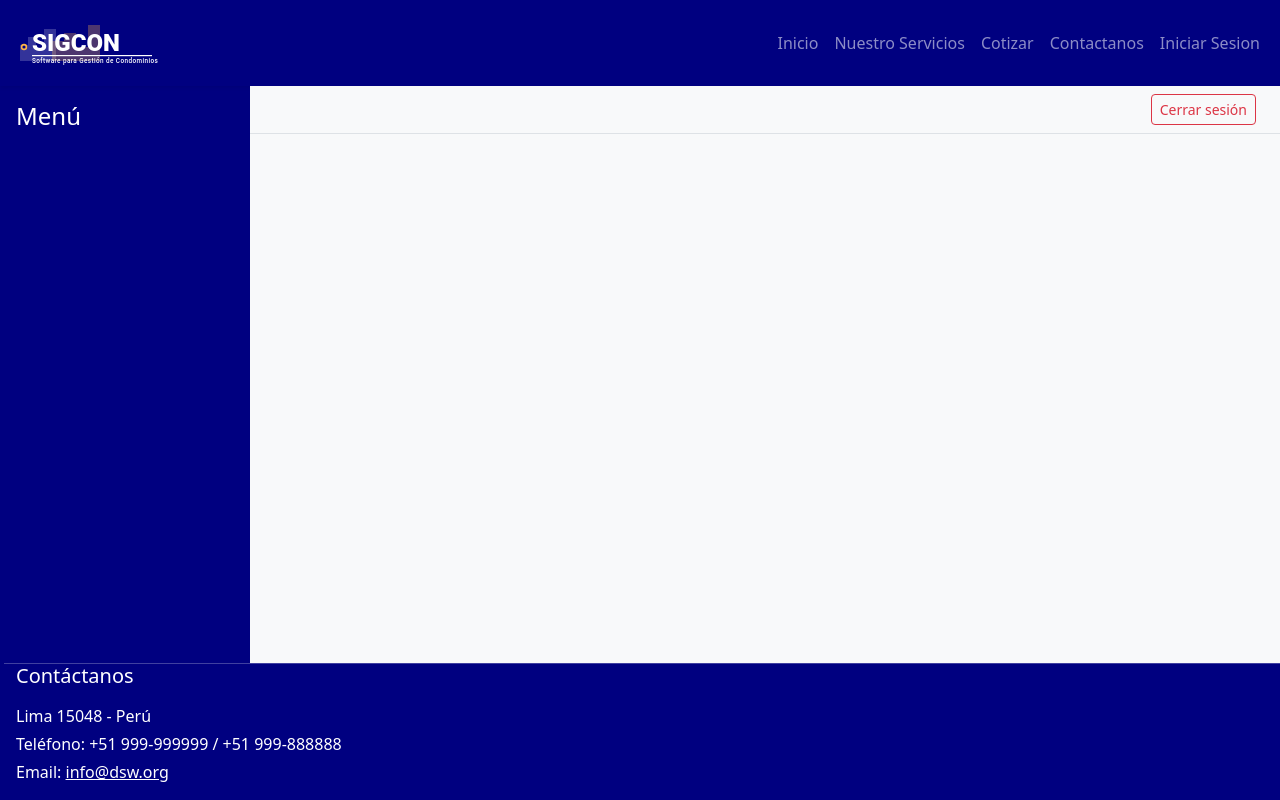
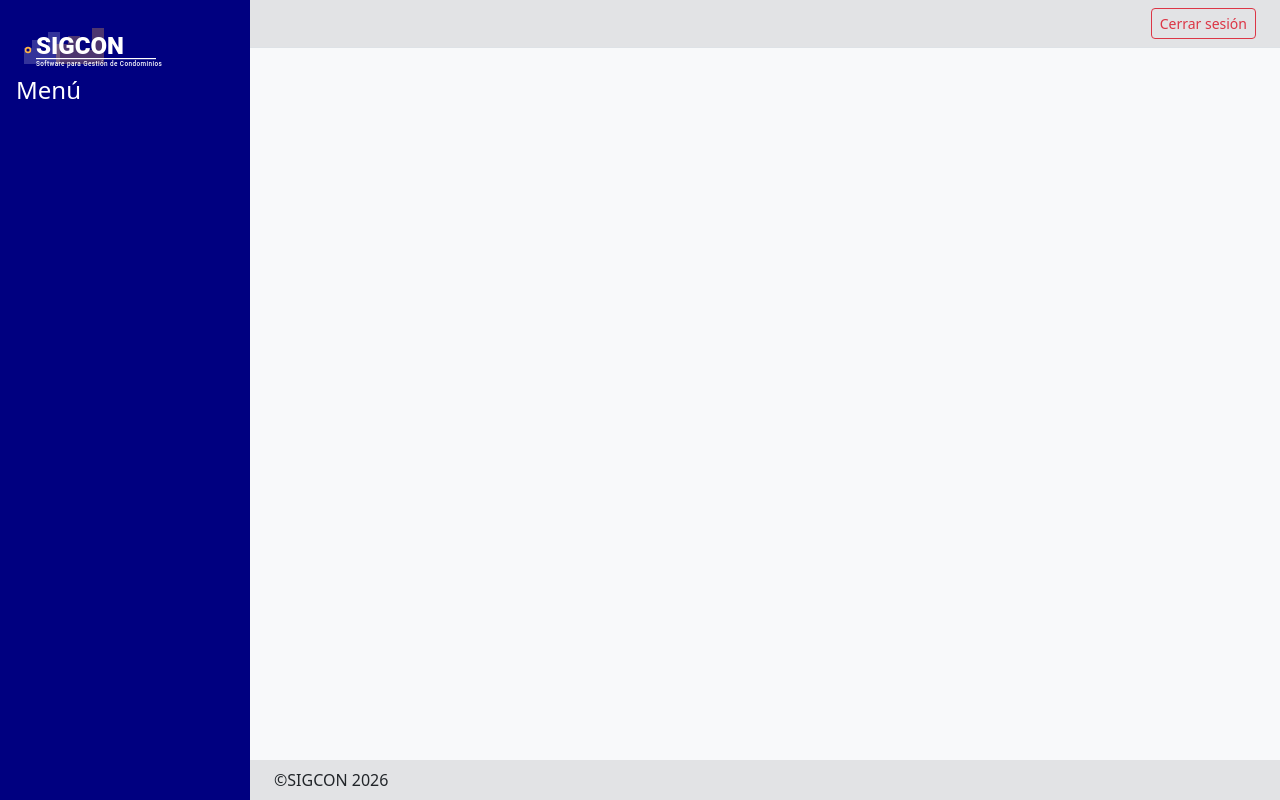
Before and after one commit to zcodlab/261CC3S2BAngularSigconFrontend, an Angular app: page /dashboard in a window 1280 px wide. Built offline with nearby package versions, Linux system fonts and the light colour scheme.

Commit message:
registrar-persona con detalle dinamico

```diff
--- a/src/app/app.html
+++ b/src/app/app.html
@@ -1,8 +1 @@
-<div class="app-container">
-  <app-header />
-  <app-toast-container />
-  <main class="flex-grow-1 d-flex flex-column">
-    <router-outlet />
-  </main>
-  <app-footer />
-</div>
+<router-outlet />
--- a/src/app/app.ts
+++ b/src/app/app.ts
@@ -1,13 +1,10 @@
 import { Component, signal } from '@angular/core';
 import {CommonModule} from '@angular/common';
 import { RouterOutlet} from '@angular/router';
-import { Footer } from "./components/footer/footer";
-import { Header } from "./components/header/header";
-import { ToastContainer } from './components/toast-container/toast-container';
 
 @Component({
   selector: 'app-root',
-  imports: [RouterOutlet, CommonModule, Footer, Header, ToastContainer],
+  imports: [RouterOutlet, CommonModule],
   templateUrl: './app.html',
   styleUrl: './app.scss'
 })
--- a/src/app/components/dashboard/dashboard.html
+++ b/src/app/components/dashboard/dashboard.html
@@ -1,6 +1,9 @@
 <div class="dashboard-container d-flex flex-grow-1">
   <!-- Sidebar -->
   <div class="sidebar bg-primary text-white p-3">
+    <a class="navbar-brand" routerLink="/">
+          <img src="assets/imagenes/operaciones/sigcon-brand-logo.svg" alt="SIGCON Logo" class="brand-logo" height="60">
+        </a>
     <h4 class="mb-4">Menú</h4>
     <ul class="nav flex-column">
       @for (modulo of user?.modulos; track modulo.idMod) {
@@ -14,7 +17,7 @@
   <!-- Main content -->
   <div class="main-content flex-grow-1 d-flex flex-column">
     <!-- Topbar -->
-    <nav class="navbar navbar-light bg-light justify-content-between px-4 border-bottom">
+    <nav class="navbar navbar-light bg-secondary-subtle justify-content-between px-4 border-bottom">
       <div>
         @if (user) {
           <strong>{{ user.names }} </strong> - <span>{{ user.rol.codigo }}</span>
@@ -27,5 +30,9 @@
     <div class="content-area container-fluid p-3 flex-grow-1">
       <router-outlet></router-outlet>
     </div>
+    <!-- Footer Section -->
+    <footer class="text-left px-4 py-2 bg-secondary-subtle mt-auto">
+      <span>©SIGCON 2026</span>
+    </footer>
   </div>
 </div>
--- a/src/app/components/dashboard/dashboard.scss
+++ b/src/app/components/dashboard/dashboard.scss
@@ -1,37 +1,25 @@
-:host {
-  display: flex;
-  flex-direction: column;
-  flex: 1;
+.dashboard-container {
+  height: 100vh;
+  width: 100%;
   overflow: hidden;
-}
-
-.dashboard-container {
-  display: flex;
-  height: 100%;
-  overflow: hidden;
-}
 
   .sidebar {
     width: 250px;
-  height: 100%;
+    height: 100vh;
     overflow-y: auto;
+    flex-shrink: 0;
   }
 
   .main-content {
-  flex: 1;
+    height: 100vh;
+    overflow: hidden;
     display: flex;
     flex-direction: column;
-  height: 100%;
-  overflow: hidden;
-}
-
-.navbar {
-  flex-shrink: 0;
-}
 
     .content-area {
-  flex: 1;
+      flex-grow: 1;
       overflow-y: auto;
-  padding: 1.5rem;
       background-color: #f8f9fa;
     }
+  }
+}
--- a/src/app/components/gestion-mantenimiento/registrar-persona/registrar-persona.html
+++ b/src/app/components/gestion-mantenimiento/registrar-persona/registrar-persona.html
@@ -1,3 +1,6 @@
+ <!-- Form Cabecera -->
+<div class="card">
+  <div class="card-body">
     <form>
       <div class="mb-3">
         <label for="exampleInputEmail1" class="form-label">Email address</label>
@@ -14,3 +17,59 @@
       </div>
       <button type="submit" class="btn btn-primary">Submit</button>
     </form>
+  </div>
+</div>
+<!-- Form Detalle -->
+<div class="card">
+  <div class="card-body">
+    <table class="table">
+      <thead>
+        <tr>
+          <th scope="col">#</th>
+          <th scope="col">Apellido Paterno</th>
+          <th scope="col">Apellido Materno</th>
+          <th scope="col">Nombre</th>
+          <th scope="col">Genero</th>
+          <th scope="col">Fech.Nac</th>
+          <th scope="col">TipoDocumento</th>
+          <th scope="col">N°Docu</th>
+          <th scope="col">Telefono</th>
+          <th scope="col">Direccion</th>
+          <th scope="col">Ubigeo</th>
+        </tr>
+      </thead>
+      <tbody>
+        @for(persona of personaArray; track persona.idPersona; let i=$index){
+          <tr>
+            <td>{{i+1}}</td>
+            <td>{{persona.apellidoPaterno}}</td>
+            <td>{{persona.apellidoMaterno}}</td>
+            <td>{{persona.nombres}}</td>
+            @if(persona.sexo){
+                <td>{{persona.sexo.descripcion}}</td>
+            }@else{
+                <td>Sin Género</td>
+            }
+            <td>{{persona.fechaNacimiento}}</td>
+            @if(persona.tipoDocumento){
+              <td>{{persona.tipoDocumento.descripcion}}</td>
+            }@else{
+              <td>Sin Documento</td>
+            }
+            <td>{{persona.numDocumento}}</td>
+            <td>{{persona.telefono}}</td>
+            <td>{{persona.direccion}}</td>
+            @if(persona.ubigeo){
+              <td>{{persona.ubigeo.departamento+"|"+
+              persona.ubigeo.provincia+"|"+
+              persona.ubigeo.distrito
+              }}</td>
+            }@else{
+                <td>Sin Ubigeo</td>
+            }
+          </tr>
+        }
+      </tbody>
+    </table>
+  </div>
+</div>
--- a/src/app/components/gestion-mantenimiento/registrar-persona/registrar-persona.ts
+++ b/src/app/components/gestion-mantenimiento/registrar-persona/registrar-persona.ts
@@ -1,11 +1,33 @@
-import { Component } from '@angular/core';
+import { Component,OnInit,ChangeDetectorRef,inject } from '@angular/core';
+import { PersonaRequest } from '../../../model/api/request/persona-request';
+import { PersonaResponse } from '../../../model/api/response/persona-response';
+import { PersonaService } from '../../../services/persona.service';
+import { ReactiveFormsModule } from '@angular/forms';
+import { CommonModule } from '@angular/common';
+
 
 @Component({
   selector: 'app-registrar-persona',
-  imports: [],
+  imports: [ReactiveFormsModule,CommonModule],
   templateUrl: './registrar-persona.html',
   styleUrl: './registrar-persona.scss',
 })
-export class RegistrarPersona {
+export class RegistrarPersona implements OnInit{
+  private personaService=inject(PersonaService);
+  private cdr=inject(ChangeDetectorRef);
 
+  personaArray:PersonaResponse[]=[];
+
+  ngOnInit(): void {
+    this.getPersonas();
+  }
+
+  getPersonas():void {
+    this.personaService.getPersonas().subscribe((result:PersonaResponse[])=>{
+      console.log('getPersonas:',result);
+      this.personaArray=result;
+      this.cdr.detectChanges();
+    });
+
+  }
 }
--- a/src/app/components/home/home.html
+++ b/src/app/components/home/home.html
@@ -1,3 +1,4 @@
+<app-header />
 <div class="slider-container">
   <div class="slider">
     @for (slide of slides; track i; let i = $index) {
@@ -323,3 +324,4 @@
     </div>
   </div>
 </section>
+<app-footer />
--- a/src/app/components/home/home.ts
+++ b/src/app/components/home/home.ts
@@ -1,10 +1,12 @@
 import { Component, OnInit, OnDestroy } from '@angular/core';
 import { RouterLink } from '@angular/router';
 import { CommonModule } from '@angular/common';
+import { Header } from '../header/header';
+import { Footer } from '../footer/footer';
 
 @Component({
   selector: 'app-home',
-  imports: [RouterLink,CommonModule],
+  imports: [RouterLink,CommonModule,Header,Footer],
   templateUrl: './home.html',
   styleUrl: './home.scss',
 })
--- a/src/app/components/inicio-sesion/inicio-sesion.html
+++ b/src/app/components/inicio-sesion/inicio-sesion.html
@@ -1,3 +1,4 @@
+<app-toast-container />
 <section class="vh-100 gradient-custom">
   <div class="py-5 h-100">
     <div class="row d-flex justify-content-center align-items-center h-100">
--- a/src/app/components/inicio-sesion/inicio-sesion.ts
+++ b/src/app/components/inicio-sesion/inicio-sesion.ts
@@ -7,10 +7,11 @@ import { ToastService } from '../../services/toast.service';
 import { UserRequest } from '../../model/api/request/user-request';
 import { UserResponse } from '../../model/api/response/user-response';
 import { SessionService } from '../../services/session.service';
+import { ToastContainer } from '../toast-container/toast-container';
 
 @Component({
   selector: 'app-inicio-sesion',
-  imports: [ReactiveFormsModule, RouterModule],
+  imports: [ReactiveFormsModule, RouterModule,ToastContainer],
   templateUrl: './inicio-sesion.html',
   styleUrl: './inicio-sesion.scss',
 })
```
Lines whose indentation alone changed are shown as unchanged.
